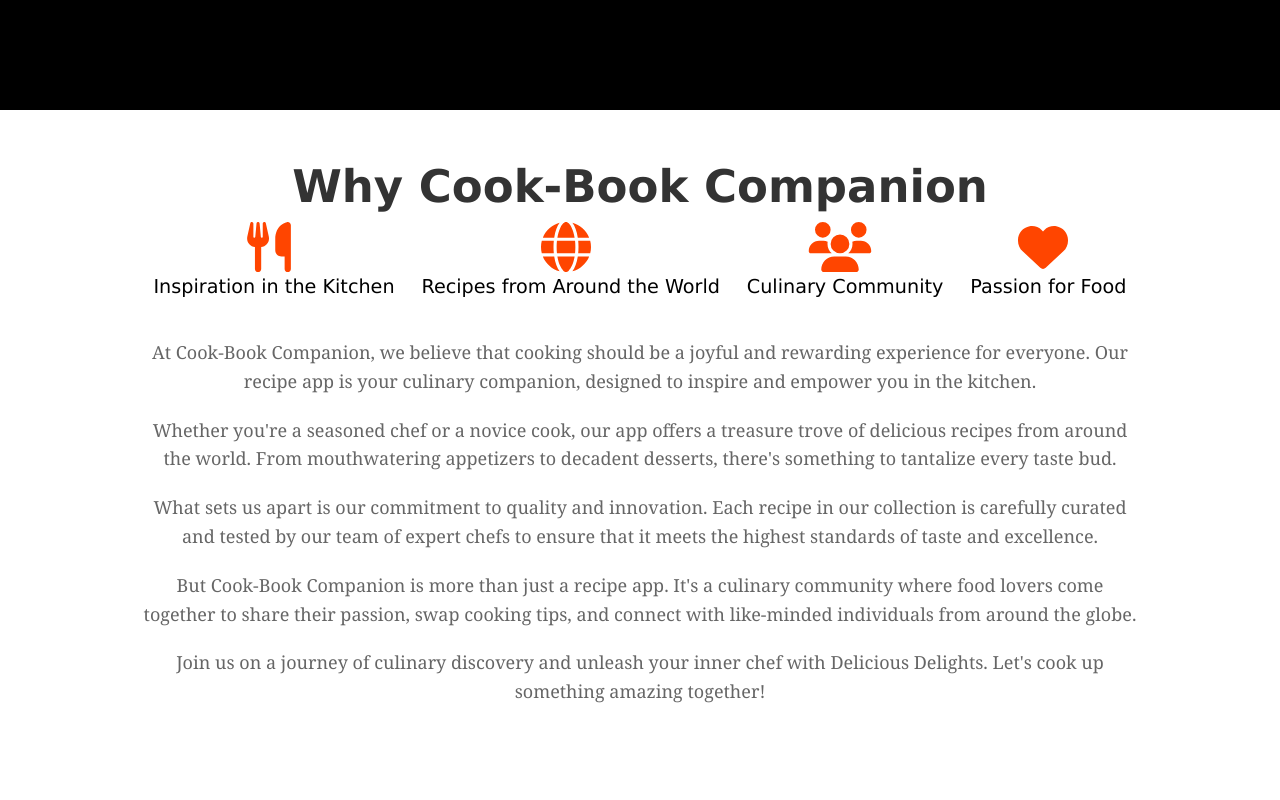
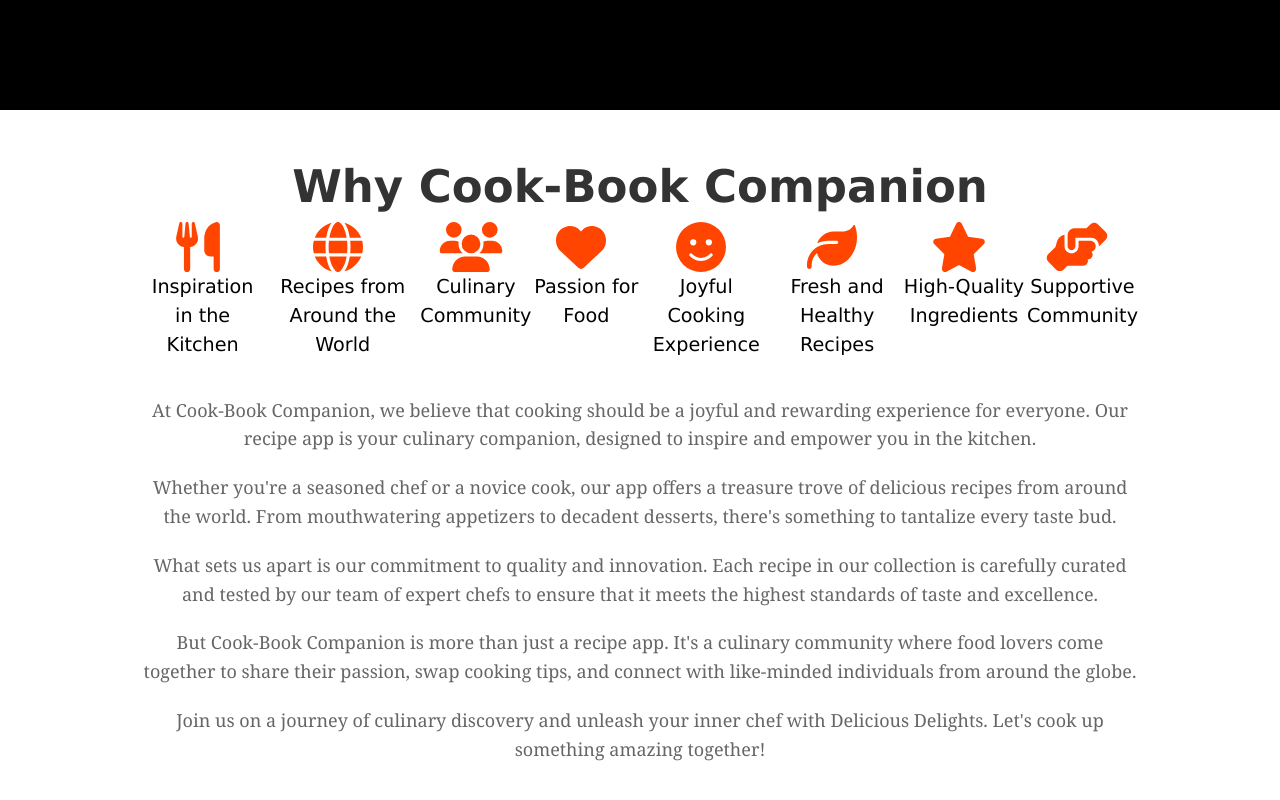
Before and after one commit to hadujeluk/Cookbook-companion, a React (Vite) app: page / in a window 1280 px wide. Shown: the part 703-1503 px from the top of the page. Before the commit the page ends 1479 px from the top, so only its background shows below. Built offline with nearby package versions, Linux system fonts and the light colour scheme.

Commit message:
more icons added to the about component

```diff
--- a/src/components/About.jsx
+++ b/src/components/About.jsx
@@ -1,6 +1,15 @@
 import React from "react";
 import { FontAwesomeIcon } from '@fortawesome/react-fontawesome';
-import { faUtensils, faGlobe, faUsers, faHeart } from '@fortawesome/free-solid-svg-icons';
+import {
+  faUtensils,
+  faGlobe,
+  faUsers,
+  faHeart,
+  faSmile,
+  faLeaf,
+  faStar,
+  faHandsHelping
+} from '@fortawesome/free-solid-svg-icons';
 import "../components/About.css";
 
 function About() {
@@ -25,6 +34,22 @@
             <FontAwesomeIcon icon={faHeart} className="icon" />
             <p className="icon-text">Passion for Food</p>
           </div>
+          <div className="icon-box">
+            <FontAwesomeIcon icon={faSmile} className="icon" />
+            <p className="icon-text">Joyful Cooking Experience</p>
+          </div>
+          <div className="icon-box">
+            <FontAwesomeIcon icon={faLeaf} className="icon" />
+            <p className="icon-text">Fresh and Healthy Recipes</p>
+          </div>
+          <div className="icon-box">
+            <FontAwesomeIcon icon={faStar} className="icon" />
+            <p className="icon-text">High-Quality Ingredients</p>
+          </div>
+          <div className="icon-box">
+            <FontAwesomeIcon icon={faHandsHelping} className="icon" />
+            <p className="icon-text">Supportive Community</p>
+          </div>
         </div>
         <p className="about-paragraph">
           At Cook-Book Companion, we believe that cooking should be a joyful and rewarding experience for everyone. Our recipe app is your culinary companion, designed to inspire and empower you in the kitchen.
```
